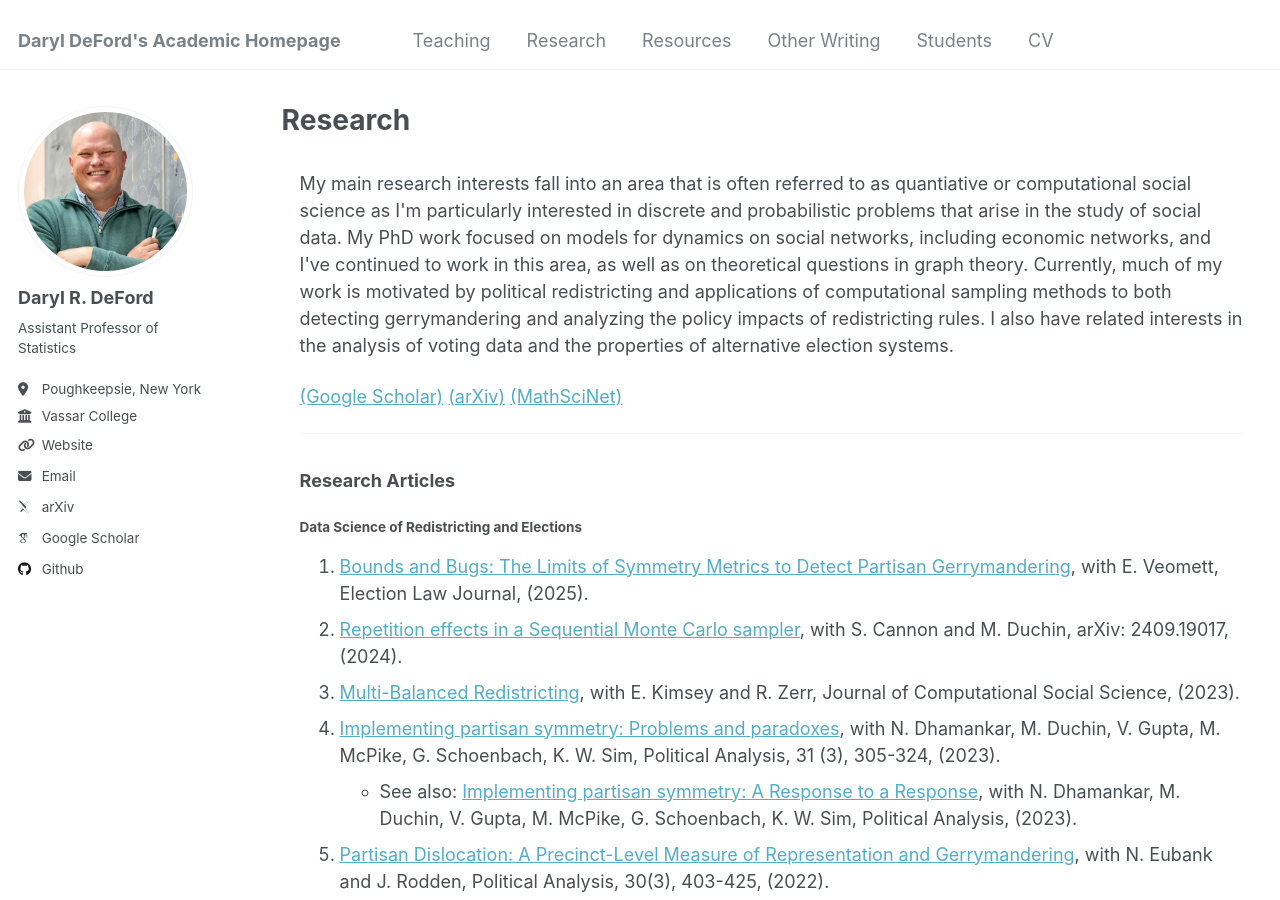
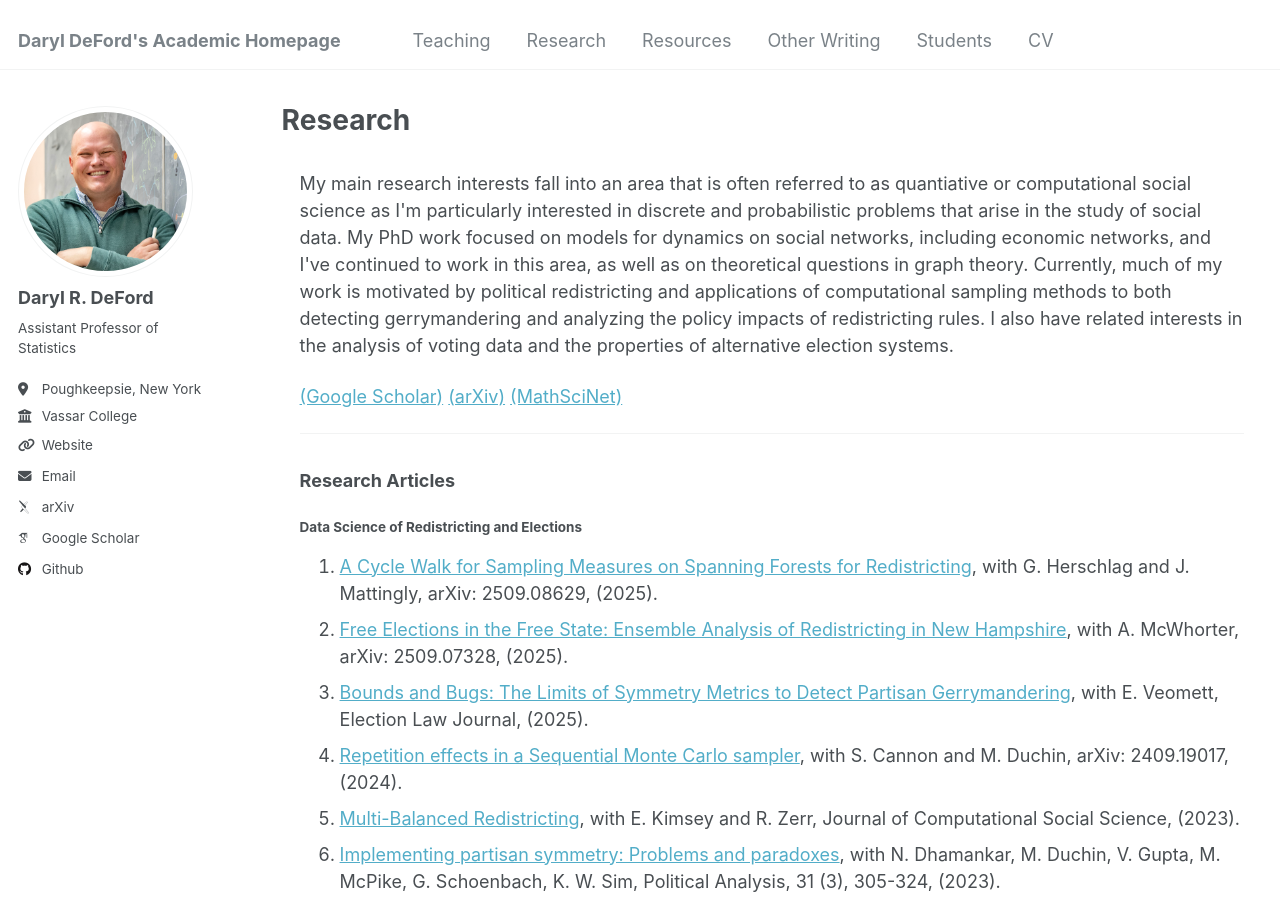
Before and after one commit to drdeford/drdeford.github.io, a Jekyll site: the page built from _pages/Research.md, in a window 1280 px wide and 900 px high. Built offline with Jekyll 4.4.1, drawn with Linux system fonts in a browser that asks for light colours; some web fonts are replaced.

Commit message:
Update Research.md
new arxiv preprints

```diff
--- a/_pages/Research.md
+++ b/_pages/Research.md
@@ -67,6 +67,8 @@ https://www.cambridge.org/core/journals/political-analysis/article/abs/partisan-
 
 <bold><H4> Data Science of Redistricting and Elections</H4></bold>
 <ol>
+	<li> <a href="https://arxiv.org/abs/2509.08629">A Cycle Walk for Sampling Measures on Spanning Forests for Redistricting</a>, with G. Herschlag and J. Mattingly, arXiv: 2509.08629, (2025). </li>
+	<li> <a href="https://arxiv.org/abs/2509.07328">Free Elections in the Free State: Ensemble Analysis of Redistricting in New Hampshire</a>, with A. McWhorter, arXiv: 2509.07328, (2025). </li>
 	<li> <a href="https://arxiv.org/abs/2406.12167">Bounds and Bugs: The Limits of Symmetry Metrics to Detect Partisan Gerrymandering</a>, with E. Veomett, Election Law Journal, (2025). </li>
 <li> <a href="https://arxiv.org/abs/2409.19017">Repetition effects in a Sequential Monte Carlo sampler</a>, with S. Cannon and M. Duchin, arXiv: 2409.19017, (2024). </li>
 
```
